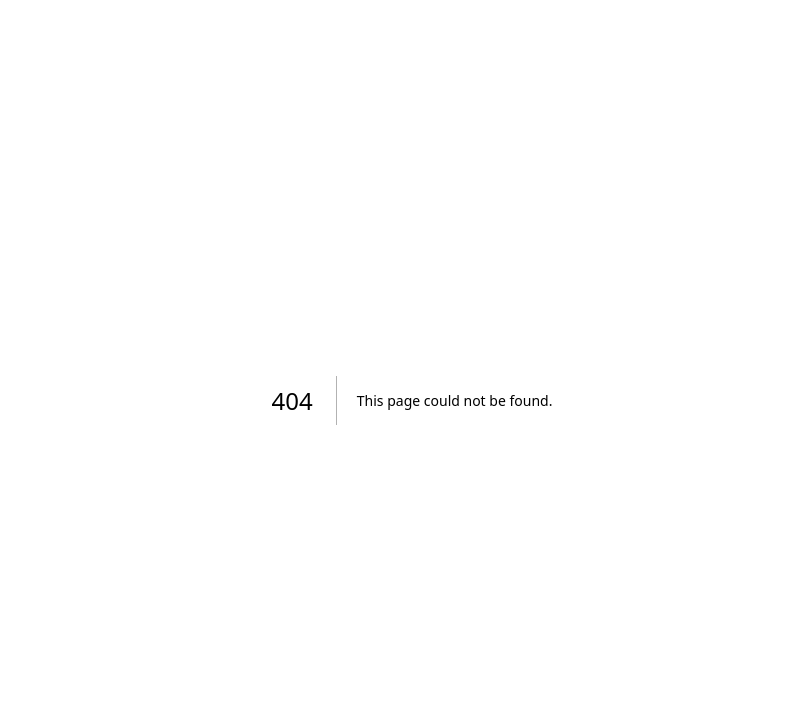
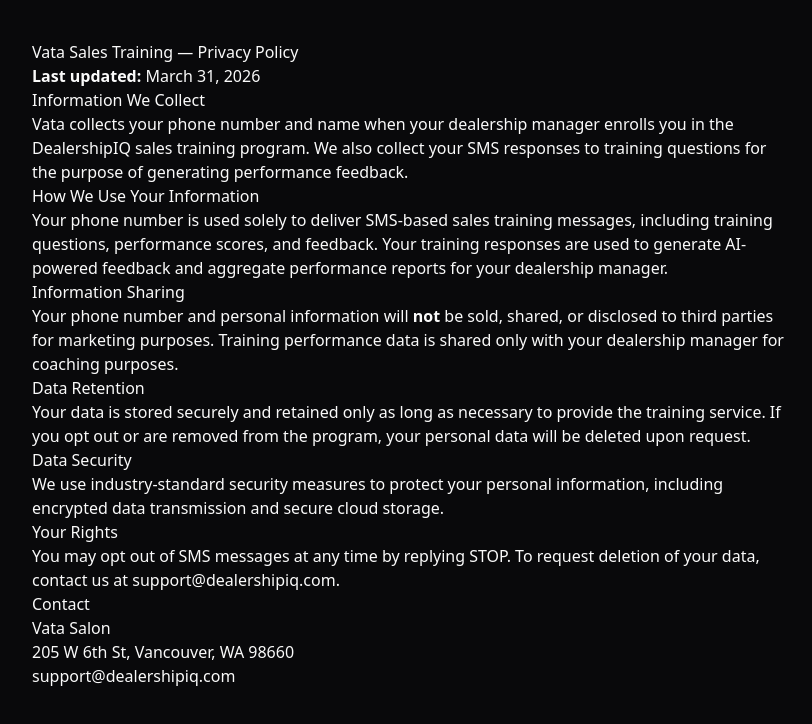
Before and after one commit to kenchapmanpdx-png/dealershipiq-, a Next.js app: page /privacy in a window 1280 px wide. Before the commit this address had no page. Shown: the top 724 px of the page, without its empty margins (228-1040 px from the left). Built offline with nearby package versions, Linux system fonts and the light colour scheme.

Commit message:
add terms and privacy pages for 10DLC compliance

```diff
--- /dev/null
+++ b/src/app/privacy/page.tsx
@@ -0,0 +1,22 @@
+export default function PrivacyPage() {
+  return (
+    <div style={{ maxWidth: 800, margin: '0 auto', padding: '40px 20px', fontFamily: 'system-ui, sans-serif' }}>
+      <h1>Vata Sales Training &mdash; Privacy Policy</h1>
+      <p><strong>Last updated:</strong> March 31, 2026</p>
+      <h2>Information We Collect</h2>
+      <p>Vata collects your phone number and name when your dealership manager enrolls you in the DealershipIQ sales training program. We also collect your SMS responses to training questions for the purpose of generating performance feedback.</p>
+      <h2>How We Use Your Information</h2>
+      <p>Your phone number is used solely to deliver SMS-based sales training messages, including training questions, performance scores, and feedback. Your training responses are used to generate AI-powered feedback and aggregate performance reports for your dealership manager.</p>
+      <h2>Information Sharing</h2>
+      <p>Your phone number and personal information will <strong>not</strong> be sold, shared, or disclosed to third parties for marketing purposes. Training performance data is shared only with your dealership manager for coaching purposes.</p>
+      <h2>Data Retention</h2>
+      <p>Your data is stored securely and retained only as long as necessary to provide the training service. If you opt out or are removed from the program, your personal data will be deleted upon request.</p>
+      <h2>Data Security</h2>
+      <p>We use industry-standard security measures to protect your personal information, including encrypted data transmission and secure cloud storage.</p>
+      <h2>Your Rights</h2>
+      <p>You may opt out of SMS messages at any time by replying STOP. To request deletion of your data, contact us at <a href="mailto:support@dealershipiq.com">support@dealershipiq.com</a>.</p>
+      <h2>Contact</h2>
+      <p>Vata Salon<br />205 W 6th St, Vancouver, WA 98660<br /><a href="mailto:support@dealershipiq.com">support@dealershipiq.com</a></p>
+    </div>
+  );
+}
--- /dev/null
+++ b/src/app/terms/page.tsx
@@ -0,0 +1,22 @@
+export default function TermsPage() {
+  return (
+    <div style={{ maxWidth: 800, margin: '0 auto', padding: '40px 20px', fontFamily: 'system-ui, sans-serif' }}>
+      <h1>Vata Sales Training &mdash; Terms &amp; Conditions</h1>
+      <p><strong>Last updated:</strong> March 31, 2026</p>
+      <h2>SMS Training Program</h2>
+      <p>By opting in, you agree to receive up to 3 SMS messages per day from Vata for sales training purposes. Messages include training questions, performance feedback, and account notifications delivered via the DealershipIQ platform.</p>
+      <h2>Message Frequency</h2>
+      <p>Up to 3 messages per day, sent Monday through Saturday between 9:00 AM and 8:00 PM in your local timezone.</p>
+      <h2>Message and Data Rates</h2>
+      <p>Message and data rates may apply. Contact your wireless carrier for details about your messaging plan.</p>
+      <h2>Opt-Out</h2>
+      <p>You may opt out at any time by replying <strong>STOP</strong> to any message. You will receive a confirmation message and no further training messages will be sent.</p>
+      <h2>Help</h2>
+      <p>For assistance, reply <strong>HELP</strong> to any message or contact us at <a href="mailto:support@dealershipiq.com">support@dealershipiq.com</a>.</p>
+      <h2>Consent</h2>
+      <p>Enrollment in the Vata training program requires opt-in consent. Your dealership manager will add your phone number, and you must reply YES to a confirmation message before any training messages are sent. Consent is not a condition of employment or any purchase.</p>
+      <h2>Contact</h2>
+      <p>Vata Salon<br />205 W 6th St, Vancouver, WA 98660<br /><a href="mailto:support@dealershipiq.com">support@dealershipiq.com</a></p>
+    </div>
+  );
+}
```
